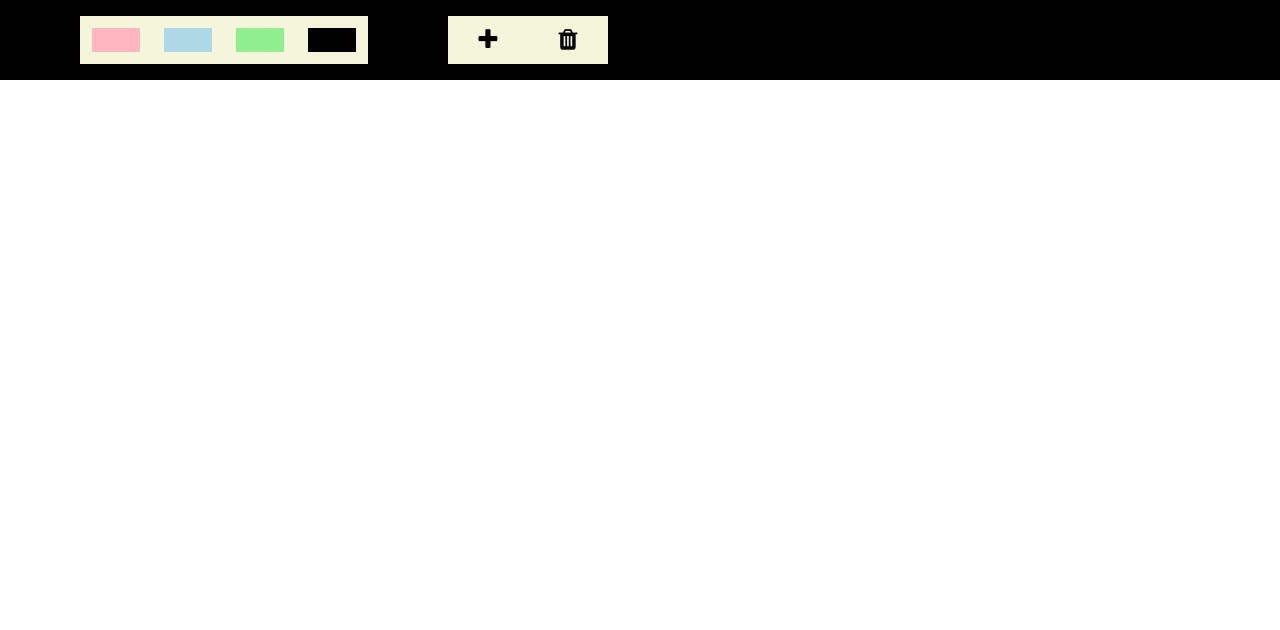
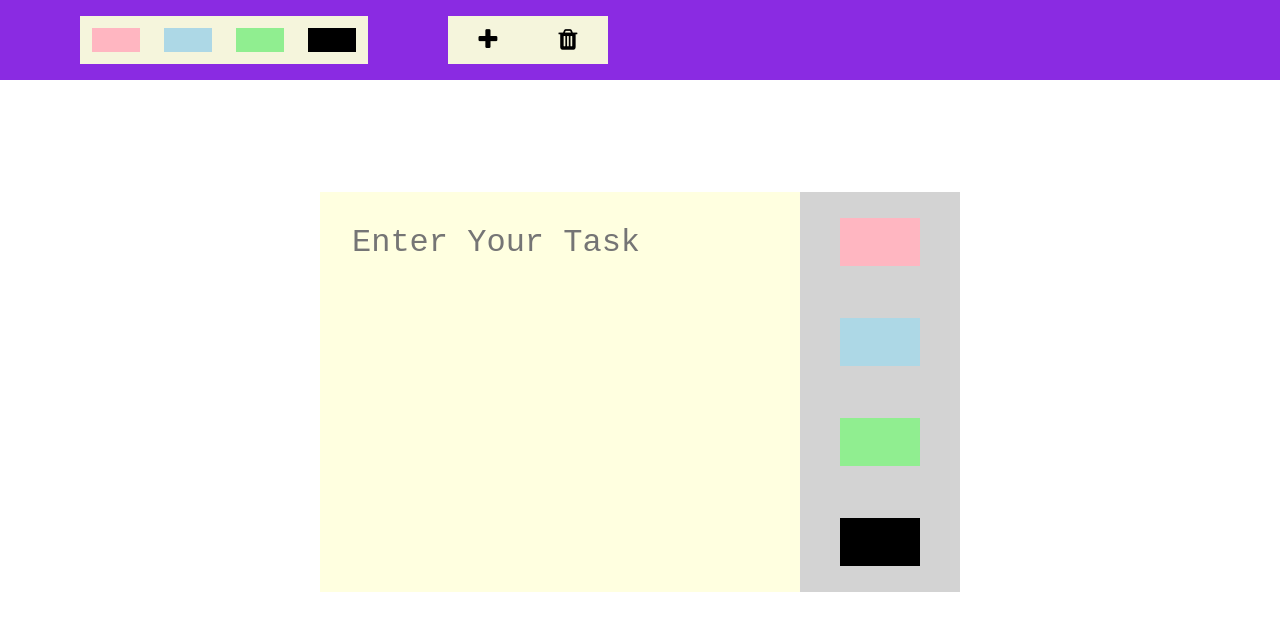
Before and after one commit to akashup123/Dev-Module-3, a plain HTML site: page jira/index.html in a window 1280 px wide. Drawn offline with Linux system fonts and the light colour scheme.

Commit message:
jira app creating

```diff
--- a/jira/index.html
+++ b/jira/index.html
@@ -5,9 +5,9 @@
     <meta http-equiv="X-UA-Compatible" content="IE=edge">
     <meta name="viewport" content="width=device-width, initial-scale=1.0">
     <title>JIRA</title>
-    <link rel="stylesheet" href="https://cdnjs.cloudflare.com/ajax/libs/font-awesome/4.7.0/css/font-awesome.min.css">
-    <link rel="stylesheet" href="./style.css">
 </head>
+<link rel="stylesheet" href="https://cdnjs.cloudflare.com/ajax/libs/font-awesome/4.7.0/css/font-awesome.min.css">
+<link rel="stylesheet" href="./style.css">
 <body>
     <div class="toolbox-cont">
         <div class="toolbox-priority-cont">
@@ -18,13 +18,29 @@
         </div>
         <div class="action-btn-cont">
             <div class="add-btn">
-            <i class="fa fa-plus"></i>
+                <i class="fa fa-plus"></i>
             </div>
             <div class="remove-btn">
                 <i class="fa fa-trash"></i>
             </div>
         </div>
     </div>
+
+
+    <div class="modal-cont">
+        <textarea class="textarea-cont" placeholder="Enter Your Task"></textarea>
+
+        <div class="priority-color-cont">
+            <div class="lightpink priority-color"></div>
+            <div class="blue priority-color"></div>
+            <div class="green priority-color"></div>
+            <div class="black priority-color"></div>
+        </div>
+    </div>
+
+
+
+
 </body>
 <script src="./script.js"></script>
 </html>
--- a/jira/style.css
+++ b/jira/style.css
@@ -1,5 +1,5 @@
 *{
-box-sizing: border-box;
+    box-sizing: border-box;
 }
 
 body{
@@ -9,19 +9,21 @@ body{
 
 .toolbox-cont{
     height: 5rem;
-    background-color: black;
+    background-color:blueviolet;
     display: flex;
     align-items: center;
 }
+
 .toolbox-priority-cont{
     height: 3rem;
-    background-color:beige;
+    background-color: beige;
     width: 18rem;
     margin-left: 5rem;
     display: flex;
     align-items: center;
     justify-content: space-around;
 }
+
 .action-btn-cont{
     background-color: beige;
     height: 3rem;
@@ -31,27 +33,65 @@ body{
     align-items: center;
     justify-content: space-around;
 }
+
 .color{
-    background-color:red;
     height: 1.5rem;
     width: 3rem;
+}
 
+.lightpink{
+    background-color:lightpink;
 }
-.lightpink{
-    background-color: lightpink;
+
+.blue{
+    background-color:lightblue
 }
-.blue{
-    background-color:lightblue;
-}
+
 .green{
-    background-color: lightgreen;
+    background-color:lightgreen;
 }
 .black{
-    background-color:black;
+    background-color:black
 }
+
 .add-btn{
-    font-size: 1.5em;
+    font-size: 1.5rem;
 }
+
 .remove-btn{
     font-size: 1.5rem;
 }
+
+.modal-cont{
+    background-color: lightgrey;
+    height: 50vh;
+    width: 50vw;
+    display: flex;
+    margin-left: 20rem;
+    margin-top: 7rem;
+}
+
+.textarea-cont{
+    outline:none;
+    resize: none;
+    border: none;
+    background-color:lightyellow;
+    height: 100%;
+    width: 75%;
+    font-size: 2rem;
+    padding: 2rem;
+}
+
+.priority-color-cont{
+    height: 100%;
+    width: 25%;
+    display: flex;
+    flex-direction: column;
+    align-items: center;
+    justify-content: space-around;
+}
+
+.priority-color{
+    height: 3rem;
+    width: 5rem;
+}
```
